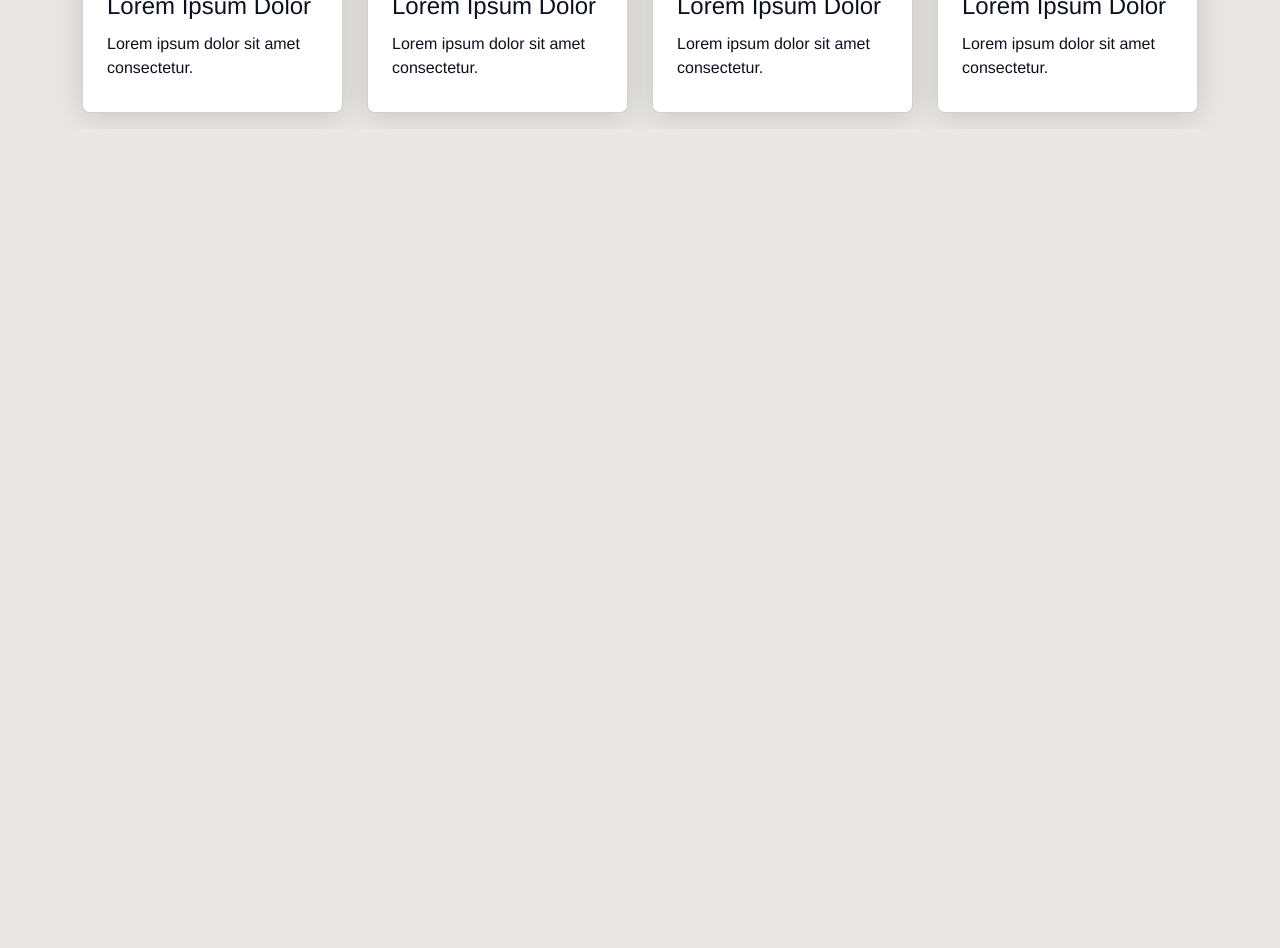
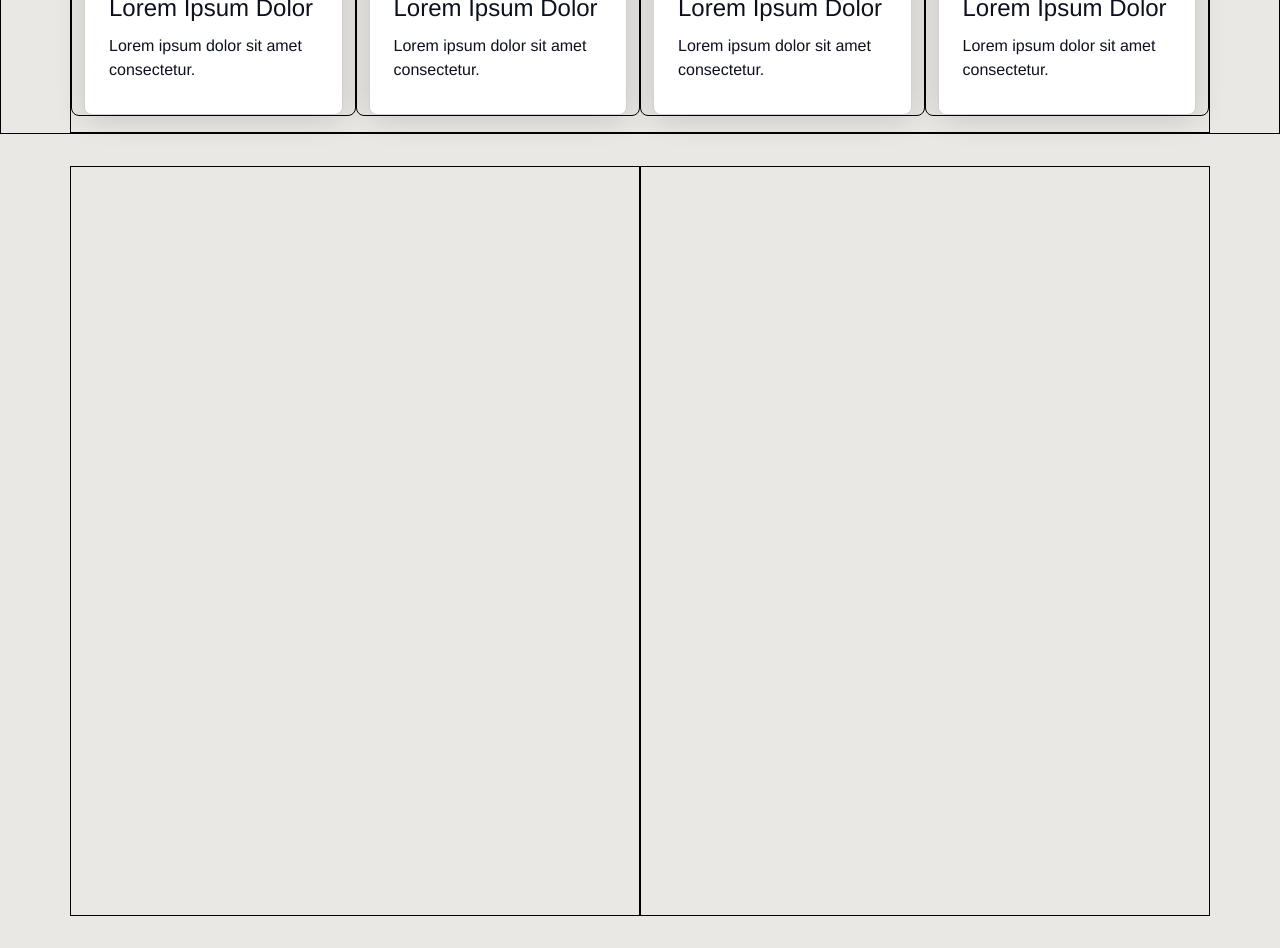
Before and after one commit to lshv04/Monks1, a React (Vite) app: page / in a window 1280 px wide. Shown: the part 1000-1948 px from the top of the page. Before the commit the page ends 1129 px from the top, so only its background shows below. Built offline with nearby package versions, Linux system fonts and the light colour scheme.

Commit message:
Iniciado Section3 com folhas de estilo modular

```diff
--- a/src/App.jsx
+++ b/src/App.jsx
@@ -3,6 +3,7 @@
 import './App.css'
 import Section1 from './components/section1'
 import Section2 from './components/Section2'
+import Section3 from './components/Section3'
 
 function App() {
 
@@ -11,6 +12,7 @@ function App() {
   <div>
     <Section1/>
     <Section2/>
+    <Section3/>
   </div>
   )
 }
--- /dev/null
+++ b/src/components/Section3.jsx
@@ -0,0 +1,21 @@
+import React from 'react';
+import styles from './Section3.module.css'; // Importa o CSS Module
+
+const Section3 = () => {
+    return (
+        <section className={`container-fluid ${styles.sectionContainer}`}>
+            <div className={`container bord${styles.innerContainer}`}>
+                <div className={`row ${styles.gridRow}`}>
+                    <div className={`col-12 col-md-6 bord ${styles.gridColumn}`}>
+                        {/* Conteúdo da Coluna 1 */}
+                    </div>
+                    <div className={`col-12 col-md-6 bord ${styles.gridColumn}`}>
+                        {/* Conteúdo da Coluna 2 */}
+                    </div>
+                </div>
+            </div>
+        </section>
+    );
+};
+
+export default Section3;
--- /dev/null
+++ b/src/components/Section3.module.css
@@ -0,0 +1,26 @@
+/* Contêiner principal da seção */
+.sectionContainer {
+
+    padding: 2rem 0; /* Espaçamento superior e inferior */
+
+}
+
+
+/* Colunas */
+.gridColumn {
+
+    height: 750px;
+
+}
+
+
+
+/* Responsividade */
+/* @media (max-width: 768px) {
+    .gridRow {
+        gap: 16px;
+    }
+    .gridColumn {
+        padding: 0.75rem;
+    }
+} */
--- a/src/index.css
+++ b/src/index.css
@@ -4,9 +4,9 @@ body{
   background-color: #EAE8E4;
 }
 
-/* .bord{
+.bord{
   border:1px solid black;
-} */
+}
 /* .bord1{
   border:1px solid white;
 } */
```
